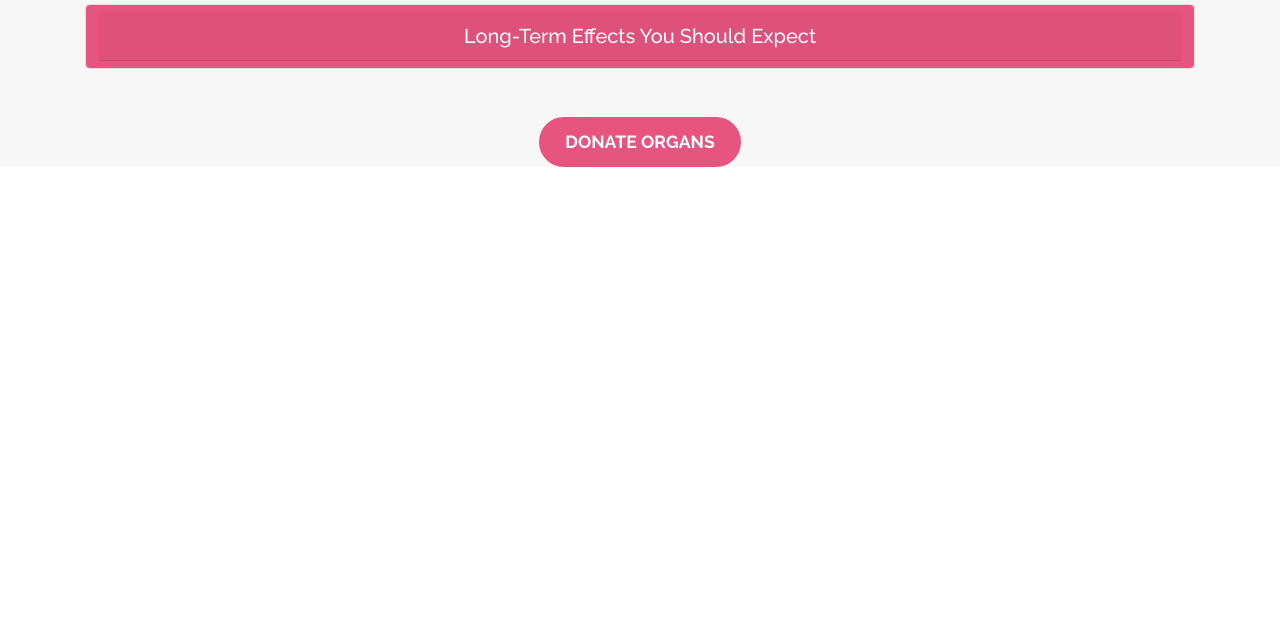
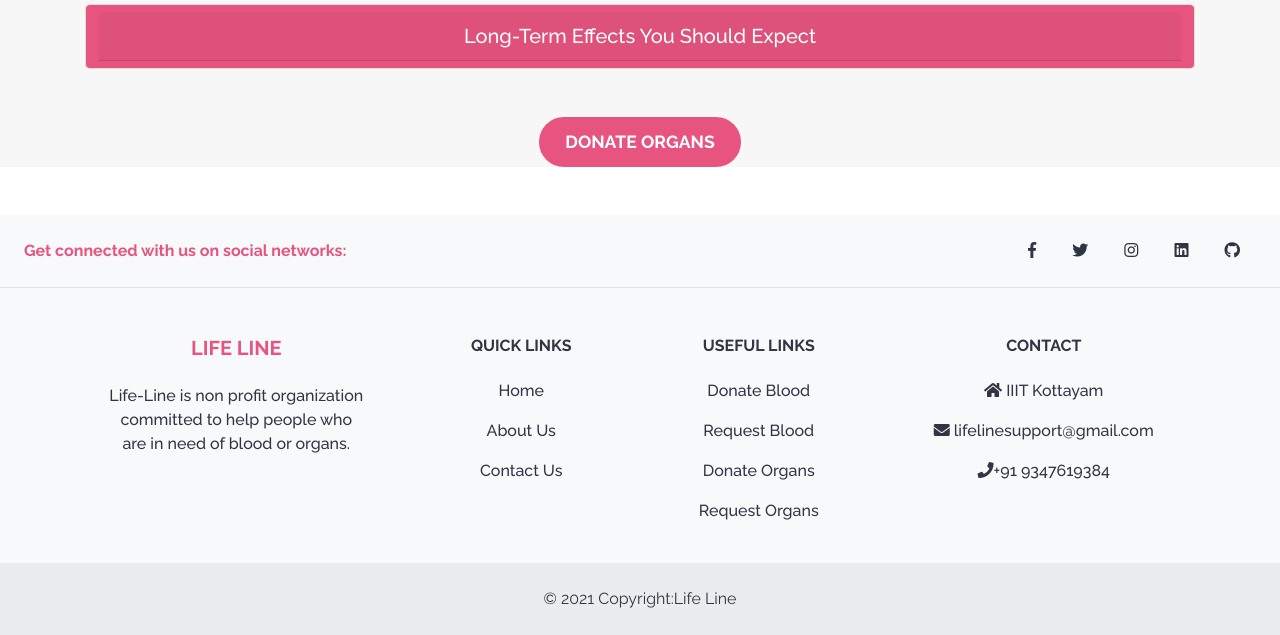
Before and after one commit to Life-line-iiitk/life-line, a PHP site: page / in a window 1280 px wide. Shown: the part 4261-4896 px from the top of the page. Before the commit the page ends 4428 px from the top, so only its background shows below. Run offline with PHP 8.4, Linux system fonts and the light colour scheme.

Commit message:
Footer Completed

```diff
--- a/assets/styles/index_styles.css
+++ b/assets/styles/index_styles.css
@@ -122,6 +122,11 @@ td
     color: var(--red);
 }
 
+a:hover
+{
+    text-decoration:none;
+}
+
 span
 {
     color: var(--red);
--- a/index.html
+++ b/index.html
@@ -539,7 +539,105 @@
         </div>
     </div>
 
+    <!-- Footer -->
+    <footer class="text-center text-lg-start bg-light text-muted">
 
+        <section class="d-flex justify-content-center justify-content-lg-between p-4 border-bottom">
+            <div class="me-5 d-none d-lg-block">
+                <span>Get connected with us on social networks:</span>
+            </div>
+
+            <div>
+                <a href="" class="me-4 text-reset p-3">
+                    <i class="fab fa-facebook-f"></i>
+                </a>
+                <a href="" class="me-4 text-reset p-3">
+                    <i class="fab fa-twitter"></i>
+                </a>
+
+                <a href="" class="me-4 text-reset p-3">
+                    <i class="fab fa-instagram"></i>
+                </a>
+                <a href="" class="me-4 text-reset p-3">
+                    <i class="fab fa-linkedin"></i>
+                </a>
+                <a href="" class="me-4 text-reset p-3">
+                    <i class="fab fa-github"></i>
+                </a>
+            </div>
+        </section>
+
+        <section class="">
+            <div class="container text-center text-md-start mt-5">
+                <div class="row mt-3">
+                    <div class="col-md-3 col-lg-4 col-xl-3 mx-auto mb-4">
+                        <h5 class="text-uppercase fw-bold mb-4" style="color:var(--red);font-weight:bold">
+                            LIFE LINE
+                        </h5>
+                        <p>
+                            Life-Line is non profit organization committed to help
+                            people who are in need of
+                            blood or organs.
+                        </p>
+                    </div>
+
+                    <div class="col-md-2 col-lg-2 col-xl-2 mx-auto mb-4">
+
+                        <h6 class="text-uppercase fw-bold mb-4">
+                            <b>QUICK LINKS</b>
+                        </h6>
+                        <p>
+                            <a href="#!" class="text-reset">Home</a>
+                        </p>
+                        <p>
+                            <a href="#!" class="text-reset">About Us</a>
+                        </p>
+                        <p>
+                            <a href="#!" class="text-reset">Contact Us</a>
+                        </p>
+
+                    </div>
+                    <!-- Grid column -->
+
+                    <!-- Grid column -->
+                    <div class="col-md-3 col-lg-2 col-xl-2 mx-auto mb-4">
+                        <!-- Links -->
+                        <h6 class="text-uppercase fw-bold mb-4">
+                            <b>Useful links</b>
+                        </h6>
+                        <p>
+                            <a href="#!" class="text-reset">Donate Blood</a>
+                        </p>
+                        <p>
+                            <a href="#!" class="text-reset">Request Blood</a>
+                        </p>
+                        <p>
+                            <a href="#!" class="text-reset">Donate Organs</a>
+                        </p>
+                        <p>
+                            <a href="#!" class="text-reset">Request Organs</a>
+                        </p>
+                    </div>
+
+                    <div class="col-md-4 col-lg-3 col-xl-3 mx-auto mb-md-0 mb-4">
+
+                        <h6 class="text-uppercase fw-bold mb-4">
+                            <b>Contact</b>
+                        </h6>
+                        <p><i class="fas fa-home me-3"></i> IIIT Kottayam</p>
+                        <p>
+                            <i class="fas fa-envelope me-3"></i>
+                            lifelinesupport@gmail.com
+                        </p>
+                        <p><i class="fas fa-phone me-3"></i>+91 9347619384</p>
+                    </div>
+                </div>
+            </div>
+        </section>
+        <div class="text-center p-4" style="background-color: rgba(0, 0, 0, 0.05);">
+            © 2021 Copyright:Life Line
+        </div>
+    </footer>
 </body>
 
 </html>
```
